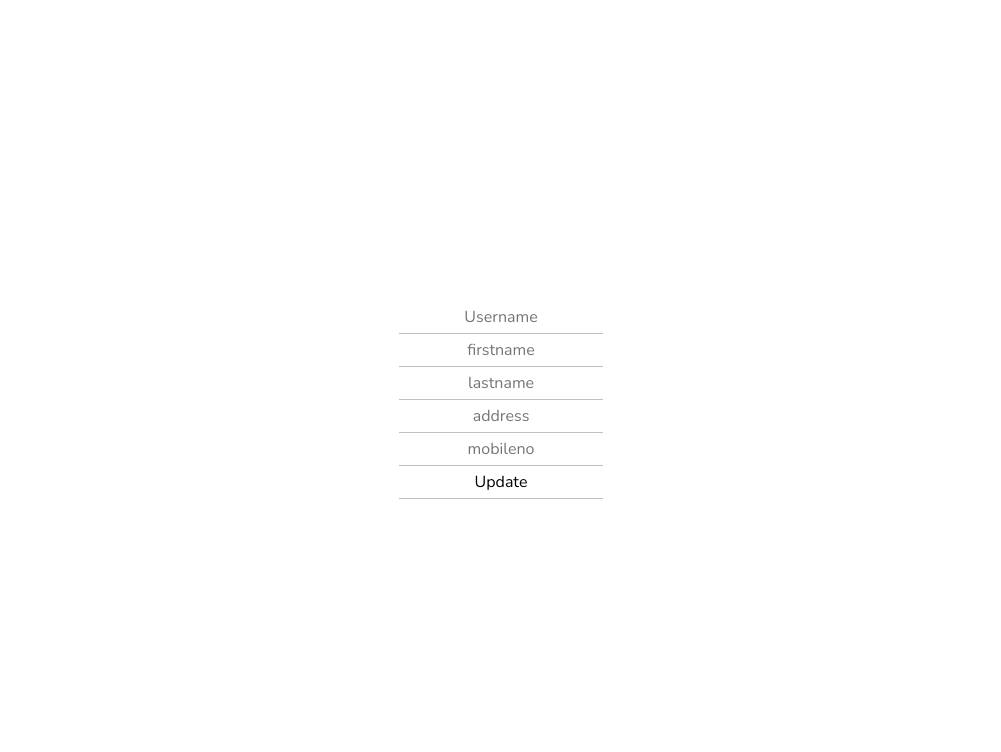
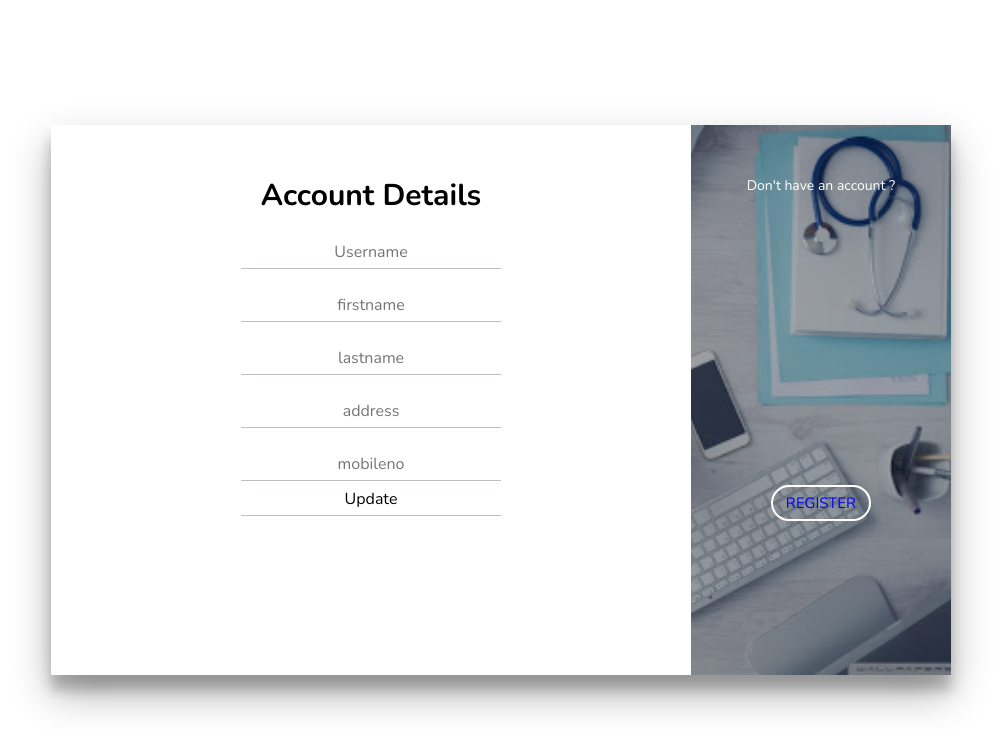
Before and after one commit to akshaya9/med-e-care, a Flask app: page /account in a window 1280 px wide. Shown: the top 752 px of the page, without its empty margins (139-1140 px from the left). Run offline with Flask 2, Linux system fonts and the light colour scheme.

Commit message:
account page front end

```diff
--- a/app.py
+++ b/app.py
@@ -69,7 +69,7 @@ def logout():
 def account():
     UpdateAccount_form = UpdateAccountForm()
     if UpdateAccount_form.validate_on_submit():
-        import pdb; pdb.set_trace()
+        #import pdb; pdb.set_trace()
         username = UpdateAccount_form.username.data
         firstname= UpdateAccount_form.firstname.data
         lastname= UpdateAccount_form.lastname.data
--- a/templates/account.html
+++ b/templates/account.html
@@ -7,6 +7,14 @@
 
 {% block content %}
 
+
+
+
+
+
+    <div class="cont">
+        <div class="form account">
+            <h2> Account Details </h2>
             {% with messages = get_flashed_messages() %}
               {% if messages %}
                 {% for message in messages %}
@@ -15,20 +23,50 @@
               {% endif %}
             {% endwith %}
             <form action="{{ url_for('account') }}", method="POST">
+                <label>
                     {{displayField(form.username, 'Username', autocomplete="off", autofocus=true)}}
+                </label>
+
+                <label>
                       {{displayField(form.firstname, 'firstname', autocomplete="off", autofocus=true)}}
+                </label>
+
+                <label>
                     {{displayField(form.lastname, 'lastname', autocomplete="off", autofocus=true)}}
+                </label>
+
+                <label>
                     {{displayField(form.address, 'address', autocomplete="off", autofocus=true)}}
+                </label>
+
+                <label>
                     {{displayField(form.mobileno, 'mobileno', autocomplete="off", autofocus=true)}}
+                </label>
+
+
 
                 <div>
+                    <button class="update" type="button">
                         {{ form.submit_update }}
+                    </button>
                 </div>
 
+        </div>
+        <div class="sub-cont">
+            <div class="img">
+                <div class="img-text m-up">
+                    <p>Don't have an account ?</p>
+                </div>
+                <div class="img-btn">
+                    <a href="/templates/index.html"><span class="link">Register</span></a>
+                </div>
+            </div>
+        </div>
+    </div>
             {{ form.csrf_token }}
 
         </form>
 
-
+        <!-- <script src="/static/js/script.js"></script> -->
 
 {% endblock %}
```
Also changed, not shown: templates/checkout.html (+1 -8 lines). Lines whose indentation alone changed are shown as unchanged.
